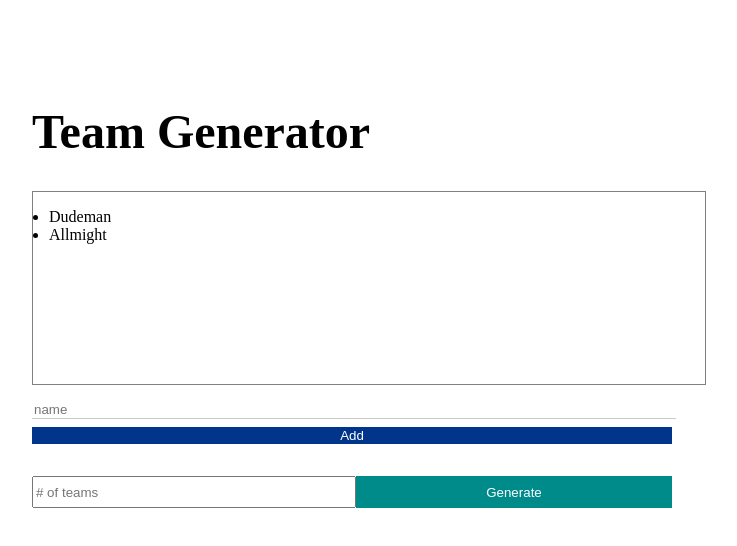
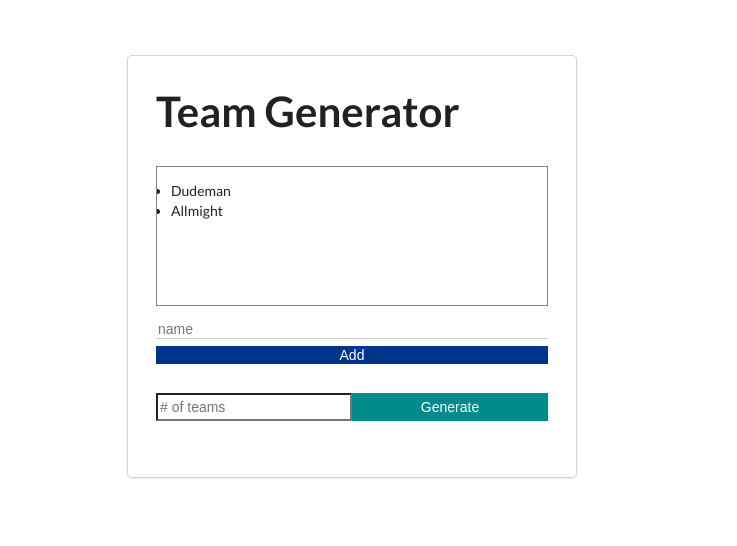
Before and after one commit to KausaChangs/teamapp, an Angular app: page / in a window 1280 px wide. Shown: the top 546 px of the page, without its empty margins (288-1025 px from the left). Built offline with nearby package versions, Linux system fonts and the light colour scheme.

Commit message:
added semantic ui features to app

```diff
--- a/src/app/app.component.html
+++ b/src/app/app.component.html
@@ -1,11 +1,11 @@
 <diV class="container">
-  <div>
+  <div class="ui card">
     <h1>Team Generator</h1>
     <ul class="list">
       <li>Dudeman</li>
       <li>Allmight</li>
     </ul>
-  </div>
+
     <diV class="add-members-container">
       <input type="text" placeholder="name " />
       <button>Add</button>
@@ -14,4 +14,5 @@
       <input type="text" placeholder="# of teams" />
       <button>Generate</button>
     </div>
+  </div>
 </diV>
--- a/src/styles.css
+++ b/src/styles.css
@@ -1 +1,2 @@
 /* You can add global styles to this file, and also import other style files */
+@import "semantic-ui-css/semantic.css";
```
Lines whose indentation alone changed are shown as unchanged.
